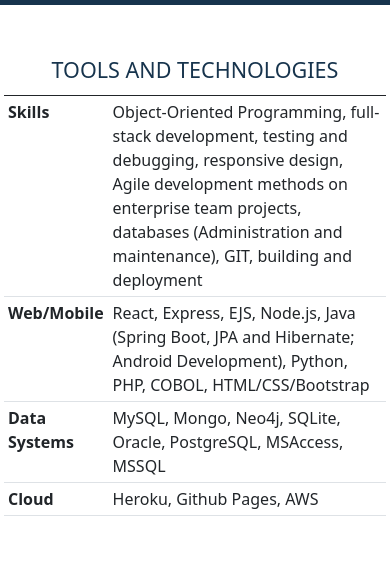
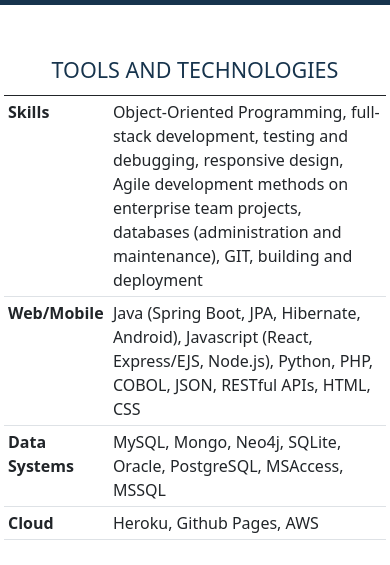
Before and after one commit to ntig0001/responsive_resume, a website: page dist/index.html in a window 390 px wide. Shown: the part 535-1100 px from the top of the page. Drawn offline with nearby package versions, Linux system fonts and the light colour scheme.

Commit message:
restructuring web/mobile

```diff
--- a/dist/index.html
+++ b/dist/index.html
@@ -79,11 +79,11 @@
           <tbody>
             <tr>
               <th scope="row" class="text-left">Skills</th>
-              <td colspan="2" class="text-left">Object-Oriented Programming, full-stack development, testing and debugging, responsive design, Agile development methods on enterprise team projects, databases (Administration and maintenance), GIT, building and deployment</td>
+              <td colspan="2" class="text-left">Object-Oriented Programming, full-stack development, testing and debugging, responsive design, Agile development methods on enterprise team projects, databases (administration and maintenance), GIT, building and deployment</td>
             </tr>
             <tr>
               <th scope="row" class="text-left">Web/Mobile</th>
-              <td colspan="2" class="text-left">React, Express, EJS, Node.js, Java (Spring Boot, JPA and Hibernate; Android Development), Python, PHP, COBOL, HTML/CSS/Bootstrap</td>
+              <td colspan="2" class="text-left">Java (Spring Boot, JPA, Hibernate, Android), Javascript (React, Express/EJS, Node.js), Python, PHP, COBOL, JSON, RESTful APIs, HTML, CSS</td>
             </tr>
             <tr>
               <th scope="row" class="text-left">Data Systems</th>
```
Also changed, not shown: dist/index_fr.html (+1 -1 lines).
